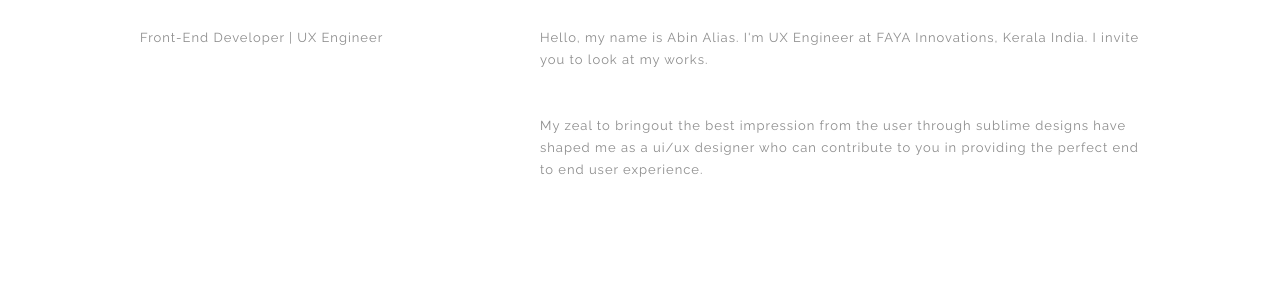
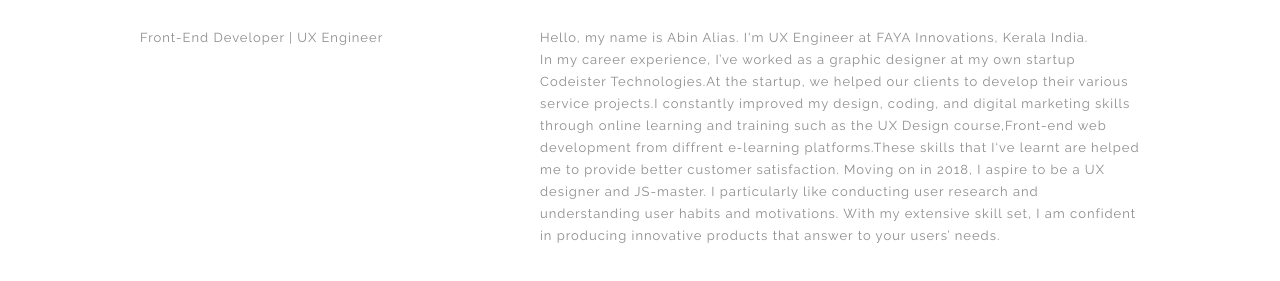
Before and after one commit to abinalyas/abinalyas.github.io, a plain HTML site: page about-us.html in a window 1280 px wide. Shown: the part 223-504 px from the top of the page. Drawn offline with Linux system fonts and the light colour scheme.

Commit message:
Add files via upload

```diff
--- a/about-us.html
+++ b/about-us.html
@@ -81,9 +81,10 @@
 
           <div class="two-column">
 
-            <p>Hello, my name is Abin Alias. I'm UX Engineer at FAYA Innovations, Kerala India. I invite you to look at my works.<br/><br/>
+            <p>Hello, my name is Abin Alias. I'm UX Engineer at FAYA Innovations, Kerala India.<br/>
+              In my career experience, I’ve worked as a graphic designer at my own startup Codeister Technologies.At the startup, we helped our clients to develop their various service projects.I constantly improved my design, coding, and digital marketing skills through online learning and training such as the UX Design course,Front-end web development from diffrent e-learning platforms.These skills that I‘ve learnt are helped me to provide better customer satisfaction. Moving on in 2018, I aspire to be a UX designer and JS-master. I particularly like conducting user research and understanding user habits and motivations. With my extensive skill set, I am confident in producing innovative products that answer to your users’ needs.<br/>
 
-            <br/>My zeal to bringout the best impression from the user through sublime designs have shaped me as a ui/ux designer who can contribute to you in providing the perfect end to end user experience.<br/>
+            <br/><br/>
 
             </p>
 
```
